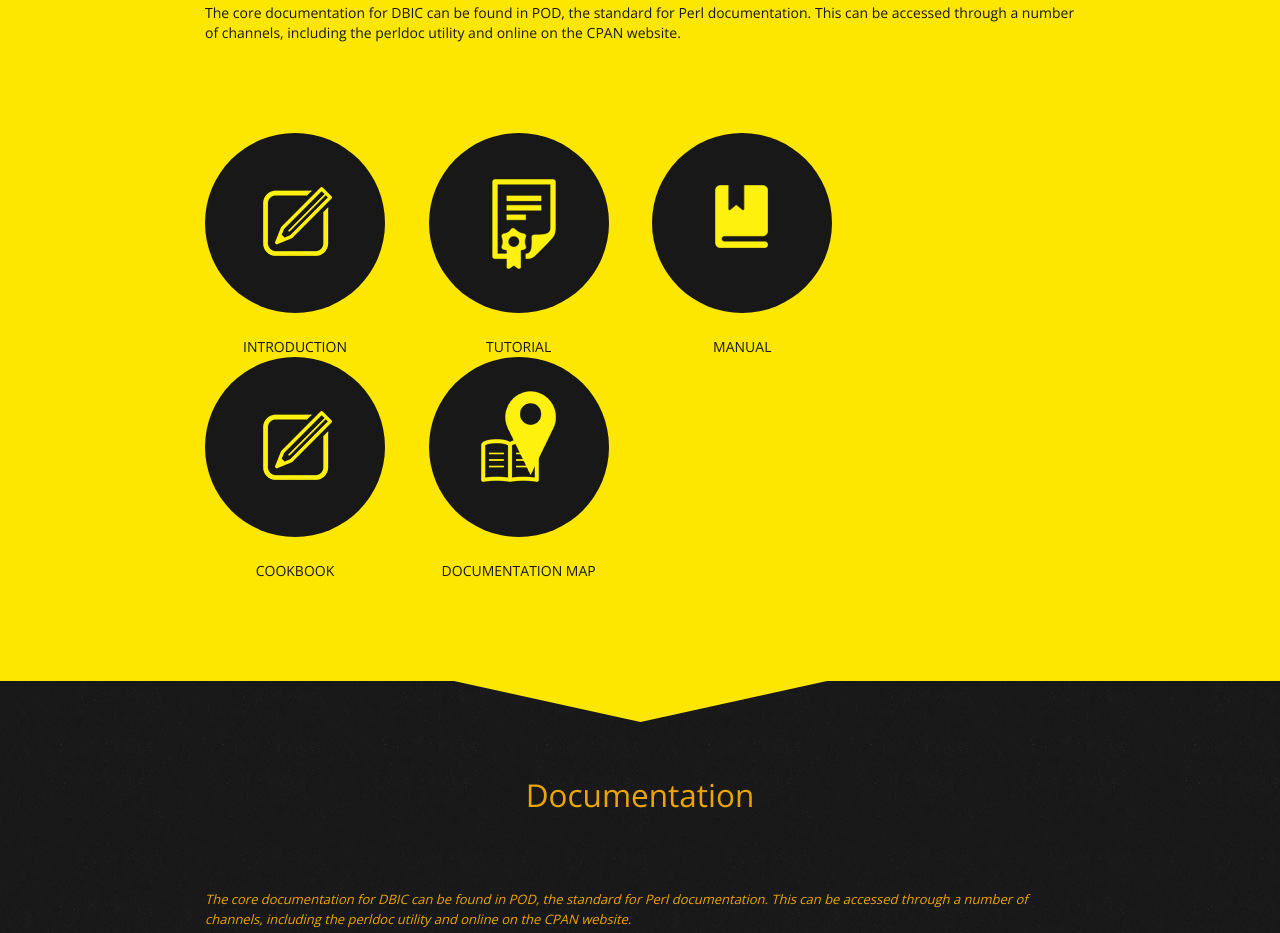
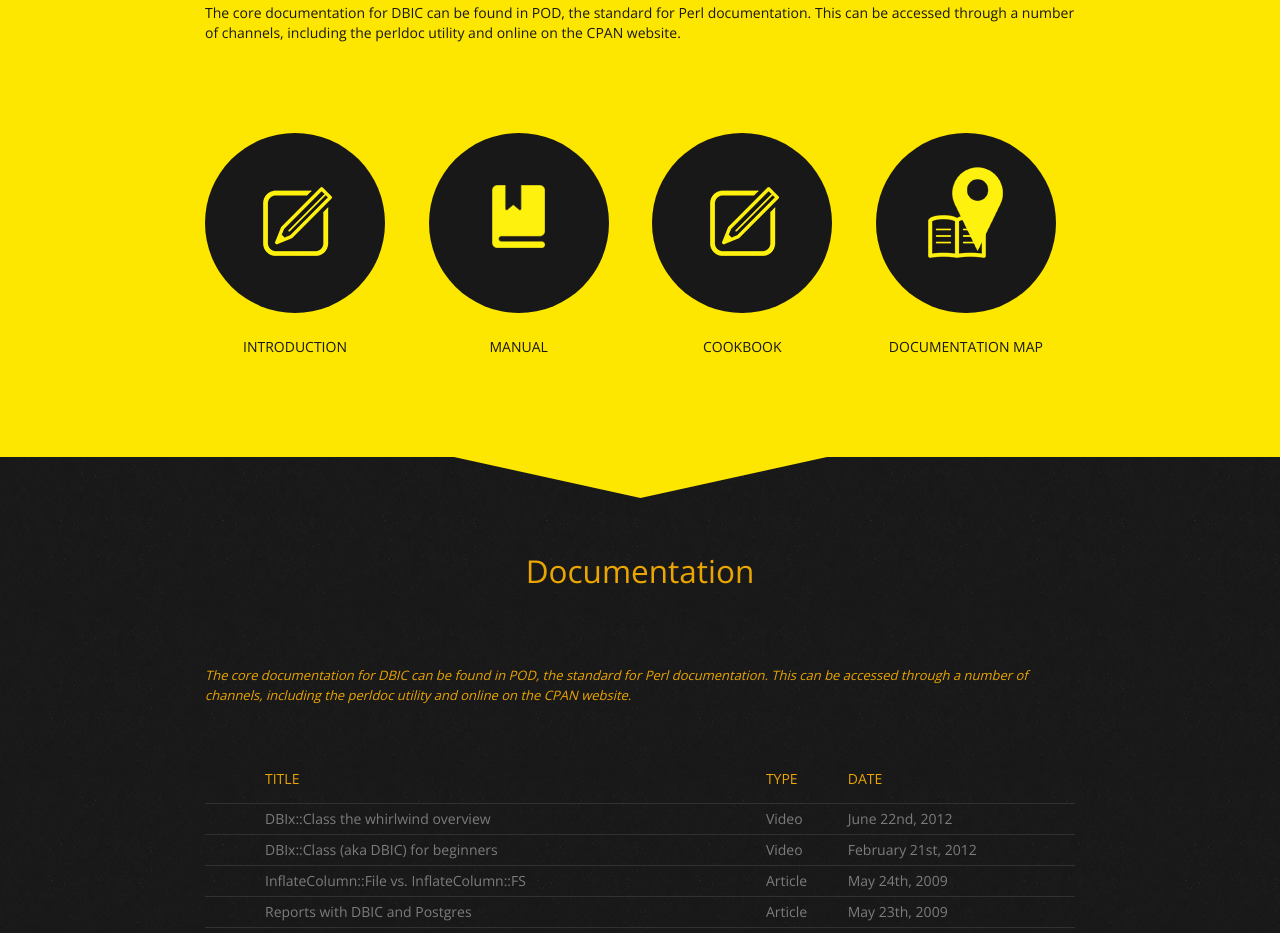
Before and after one commit to xsawyerx/dbic-web, a plain HTML site: page index.html in a window 1280 px wide. Shown: the part 3799-4732 px from the top of the page. Drawn offline with nearby package versions, Linux system fonts and the light colour scheme.

Commit message:
Drop the tutorial

```diff
--- a/index.html
+++ b/index.html
@@ -139,10 +139,6 @@
             <span class="icon"></span>
             <a href="https://metacpan.org/module/DBIx::Class" title="Introduction">Introduction</a>
           </li>
-          <li class="tutorial">
-            <span class="icon"></span>
-            <a href="http://search.cpan.org/perldoc?DBIx::Class::Tutorial" title="Tutorial">Tutorial</a>
-          </li>
           <li class="manual">
             <span class="icon"></span>
             <a href="https://metacpan.org/module/DBIx::Class::Manual" title="Manual">Manual</a>
```
